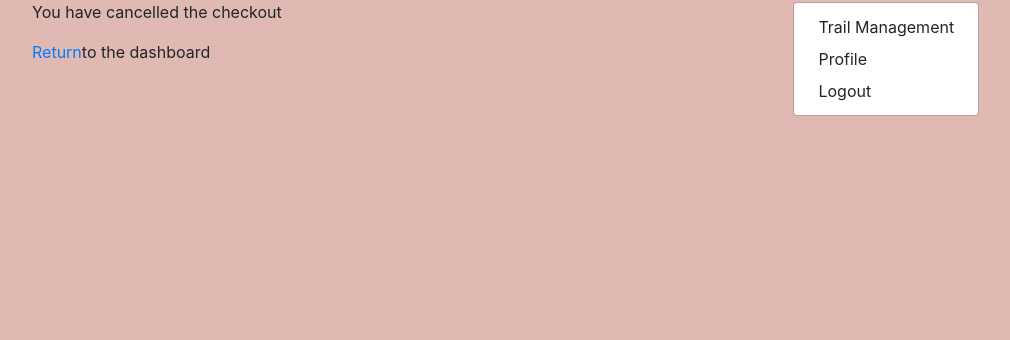
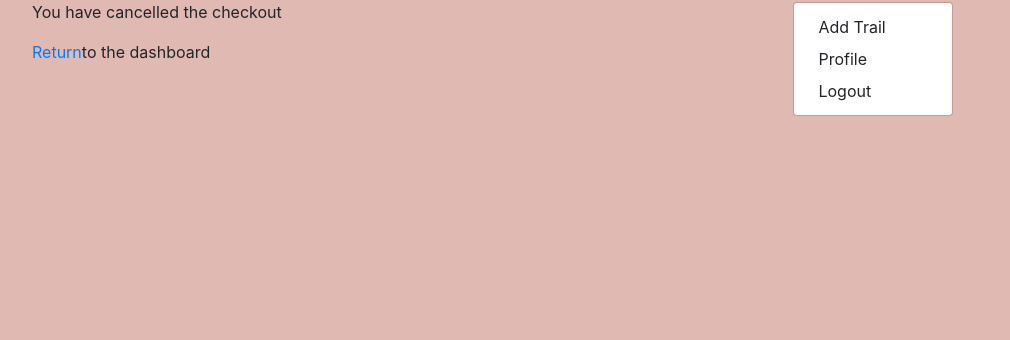
Before and after one commit to samlarby/nant-y-frith-mtb, a Django app: page /cancel/ in a window 1280 px wide, after a click on "My Account". Shown: the part 104-444 px from the top of the page, without its empty margins (53-1063 px from the left). Run offline with Django 5.2, Linux system fonts and the light colour scheme; a user stored in the database is signed in; some libraries are stand-ins or nearby versions.

Commit message:
add trail to header menu for superusers

```diff
--- a/templates/base.html
+++ b/templates/base.html
@@ -48,7 +48,7 @@
               <div class="dropdown-menu" aria-labelledby="user-options">
                 {% if request.user.is_authenticated %}
                     {% if request.user.is_superuser %}
-                        <a href="#" class="dropdown-item">Trail Management</a>
+                        <a href="{% url 'add_trail' %}" class="dropdown-item">Add Trail</a>
                     {% endif %}
                     <a href="" class="dropdown-item">Profile</a>
                     <a href="{% url 'account_logout' %}" class="dropdown-item">Logout</a>
```
